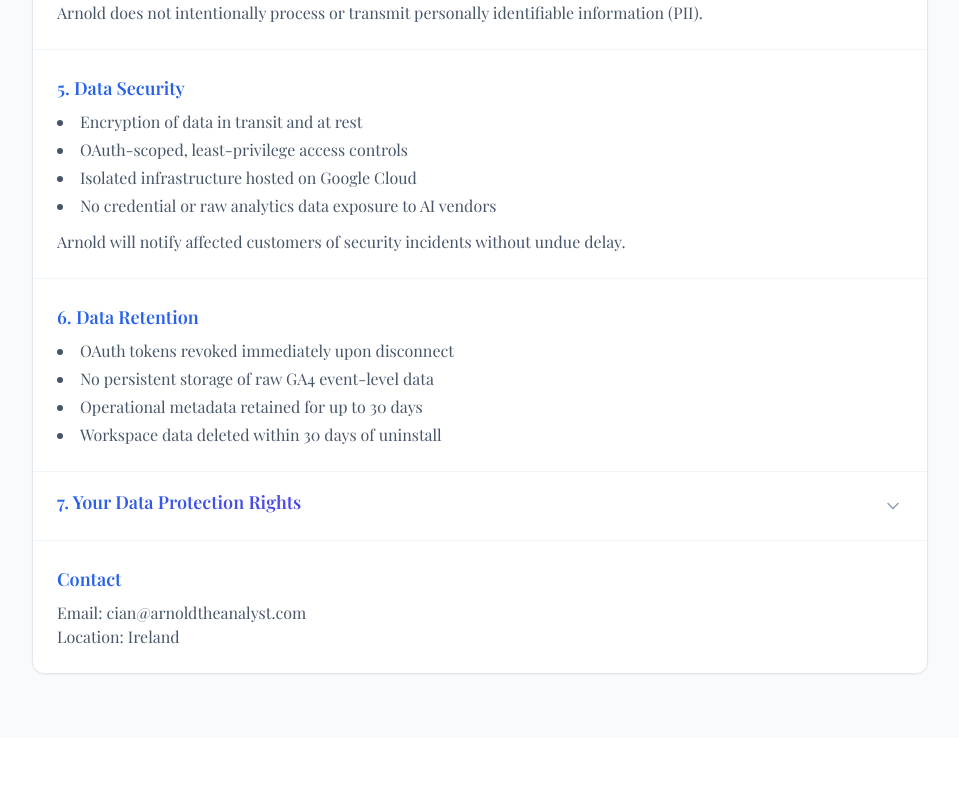
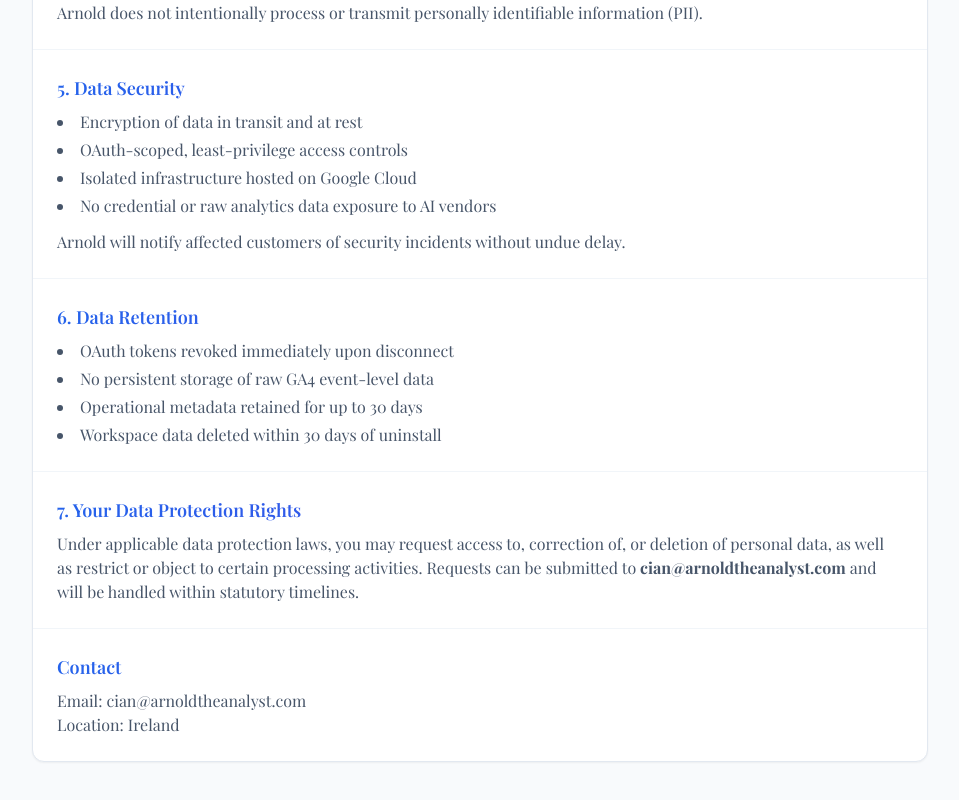
Before and after one commit to McGovs/arnold-the-analyst-frontend-v2-markdown, a React (Vite) app: page /privacy-terms in a window 1280 px wide. Shown: the part 1329-2129 px from the top of the page, without its empty margins (160-1119 px from the left). Before the commit the page ends 2067 px from the top, so only its background shows below. Built offline with nearby package versions, Linux system fonts and the light colour scheme; a web font is replaced by a local one.

Commit message:
Update Privacy.tsx

```diff
--- a/src/pages/Privacy.tsx
+++ b/src/pages/Privacy.tsx
@@ -1,14 +1,7 @@
 // src/pages/Privacy.tsx
-import React, { useState } from 'react';
-import { ChevronDown } from 'lucide-react';
+import React from 'react';
 
 export default function Privacy() {
-  const [openSection, setOpenSection] = useState<string | null>(null);
-
-  const toggleSection = (section: string) => {
-    setOpenSection(openSection === section ? null : section);
-  };
-
   const sectionTitleClass =
     'text-lg font-semibold mb-2 text-transparent bg-clip-text bg-gradient-to-r from-blue-600 to-indigo-600';
 
@@ -32,7 +25,7 @@ export default function Privacy() {
         {/* Main Card */}
         <div className="bg-white rounded-xl border border-slate-200 shadow-sm overflow-hidden">
 
-          {/* Metadata bar — BLUE */}
+          {/* Metadata bar */}
           <div className="px-6 py-4 bg-gradient-to-r from-blue-600 to-indigo-600 text-sm text-white font-medium">
             Effective Date: January 30, 2026 &nbsp;·&nbsp; Last Updated: January 30, 2026
           </div>
@@ -139,28 +132,14 @@ export default function Privacy() {
 
           <div className="border-t border-slate-100" />
 
-          {/* 7. Rights – Collapsible */}
-          <button
-            onClick={() => toggleSection('rights')}
-            className="w-full px-6 py-4 flex items-center justify-between text-left hover:bg-slate-50 transition-colors"
-          >
+          {/* 7. Data Protection Rights — ALWAYS VISIBLE */}
+          <div className="px-6 py-6">
             <h2 className={sectionTitleClass}>7. Your Data Protection Rights</h2>
-            <ChevronDown
-              className={`w-5 h-5 text-slate-400 transition-transform ${
-                openSection === 'rights' ? 'rotate-180' : ''
-              }`}
-            />
-          </button>
-
-          <div
-            className={`overflow-hidden transition-all duration-300 ${
-              openSection === 'rights' ? 'max-h-64 opacity-100' : 'max-h-0 opacity-0'
-            }`}
-          >
-            <div className="px-6 pb-6 text-base text-slate-600">
-              You may request access to, correction of, or deletion of personal data by emailing
-              <strong> cian@arnoldtheanalyst.com</strong>.
-            </div>
+            <p className="text-base text-slate-600">
+              Under applicable data protection laws, you may request access to, correction of, or deletion of personal
+              data, as well as restrict or object to certain processing activities. Requests can be submitted to
+              <strong> cian@arnoldtheanalyst.com</strong> and will be handled within statutory timelines.
+            </p>
           </div>
 
           <div className="border-t border-slate-100" />
```
